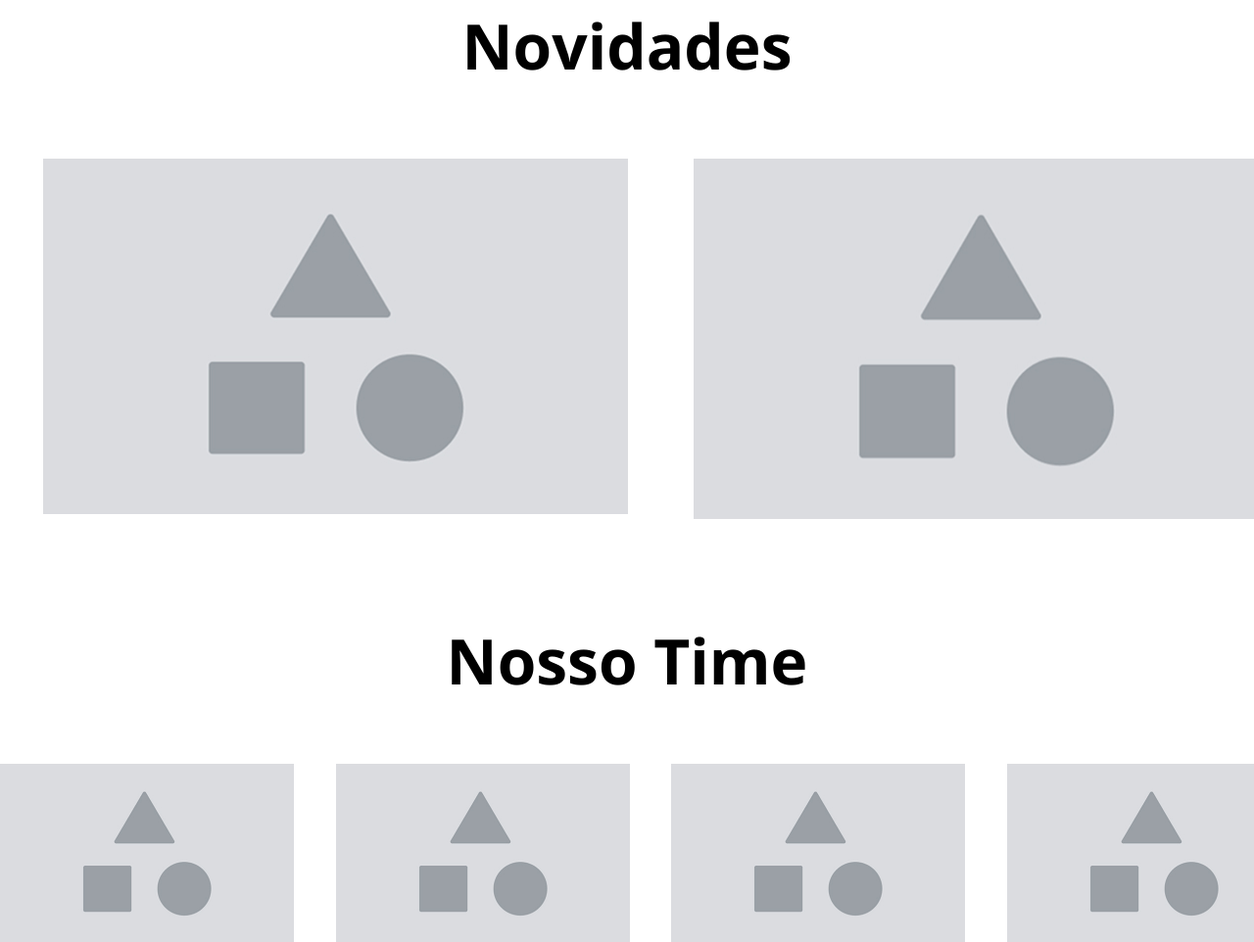
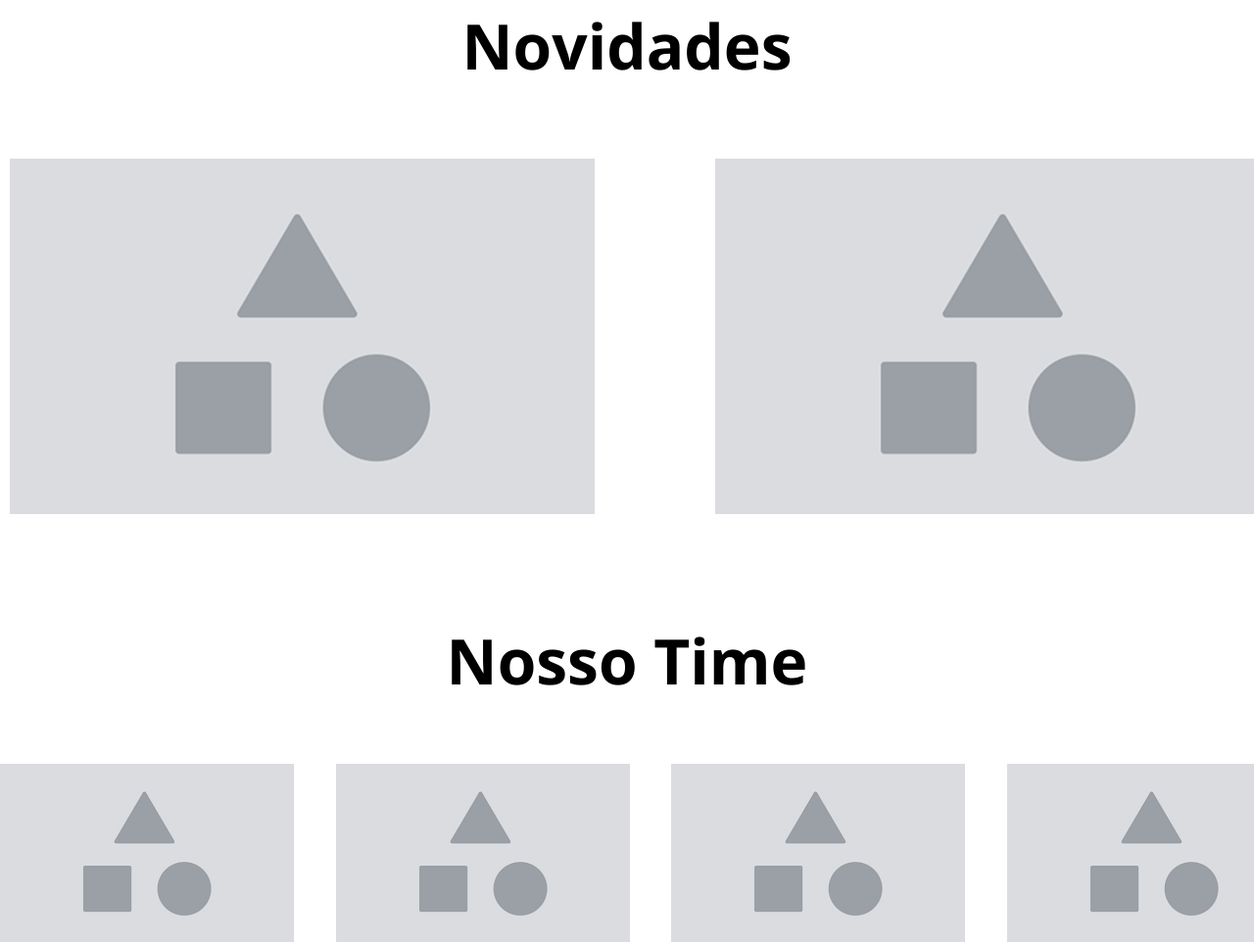
Before and after one commit to Carati32/aulas-css-senai, a plain HTML site: page aulas-css-senai/wireframe/index.html in a window 1280 px wide. Shown: the part 1326-2288 px from the top of the page at 98% size. Drawn offline with nearby package versions, Linux system fonts and the light colour scheme.

Commit message:
Adicionamos coisas ao wirefreme

```diff
--- a/aulas-css-senai/wireframe/css/style.css
+++ b/aulas-css-senai/wireframe/css/style.css
@@ -160,6 +160,9 @@ nav ul li a:hover{
     font-size: 64px;
 }
 
+.novidades img{
+    margin: 0px 123px 0px 0px;
+}
 
 .novidades .container2{
     display: flex;
--- a/aulas-css-senai/wireframe/index.html
+++ b/aulas-css-senai/wireframe/index.html
@@ -87,7 +87,10 @@
                 <div>
                     <img src="images/Media.jpg" alt="imagem do post">
                 </div>
-                <img src="images/Media.jpg" alt="imagem do post">
+                <div>
+                    <img src="images/Media.jpg" alt="imagem do post">
+
+                </div>
             </div>
 
         </section>
```
